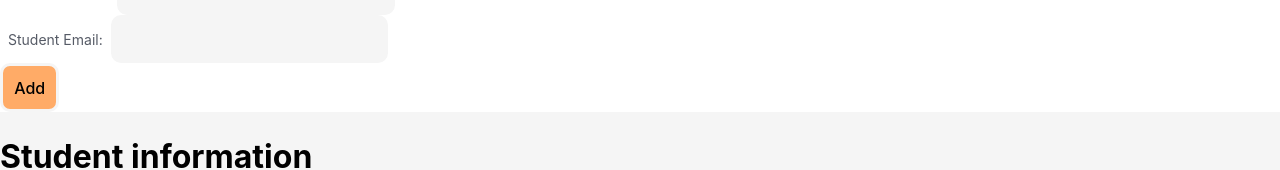
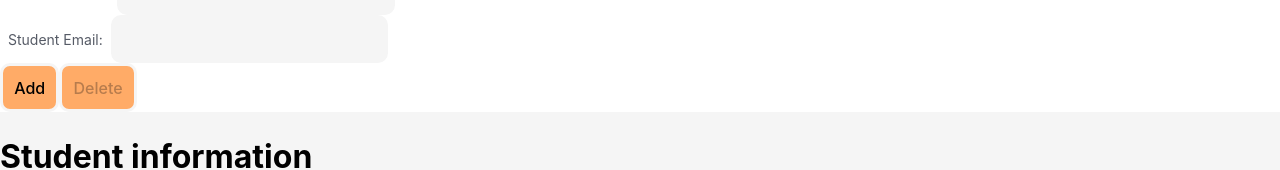
Before and after one commit to freshwaterlemon/tic2601-student-record-management, a React (Create React App) app: page /Student in a window 1280 px wide. Shown: the part 671-841 px from the top of the page. Built offline with nearby package versions, Linux system fonts and the light colour scheme; no server answers.

Commit message:
Added delete students

```diff
--- a/src/pages/Student/Student.js
+++ b/src/pages/Student/Student.js
@@ -91,7 +91,30 @@ const Student = () => {
     };
 
     //Delete student
-
+    const handleDelete = async (e) => {
+        if (studentIdExists(newStudent.studentID, students)){
+            try{
+                await axios.delete(`http://localhost:3000/student/delete/${newStudent.studentID}`);
+                alert(`Student with ID ${newStudent.studentID} deleted successfully`);
+                setNewStudent({
+                    studentID: "",
+                    studentName: "",
+                    studentDOB: "",
+                    personalPhoneNum: "",
+                    housePhoneNum: "",
+                    sex: "",
+                    currentAddress: "",
+                    nationality: "",
+                    degree: "",
+                    gpa: "",
+                    studentStatus: "",
+                    studentEmail: "",});
+                } catch (error) {
+                console.error("Failed to delete student:", error);
+                alert("Error: Unable to delete student.");
+            }
+        }
+    }
 
     return (
         <>
@@ -147,9 +170,8 @@ const Student = () => {
                 <input type="email" name="studentEmail" value={newStudent.studentEmail} onChange={handleChange} />
                 </div>
 
-                 {/* This part is wrong, need to troubleshoot
-                need a function to query the database to check if studentID exists */}
                 <button type="submit" onSubmit={handleSubmit}>{studentIdExists(newStudent.studentID, students) ? 'Update' : 'Add'}</button>
+                <button type="submit" onClick={handleDelete} disabled={!studentIdExists(newStudent.studentID, students)}>Delete</button>
             </form>
 
             {/* Displays student information
```
Also changed, not shown: 2 other files (tests, documents, lock files or other folders).
